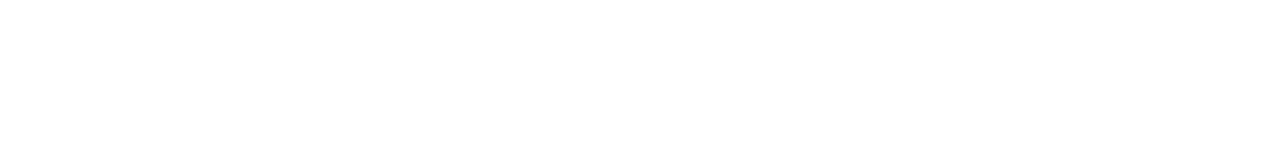
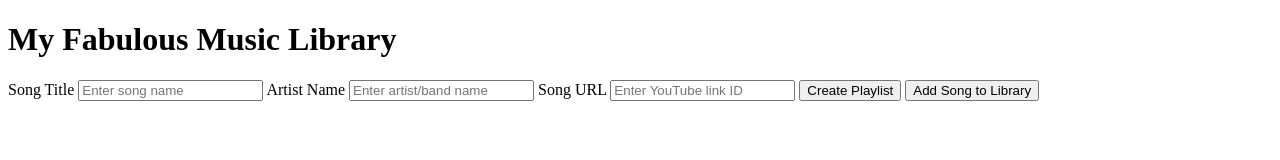
Before and after one commit to ATuray77/Phase1-Project_Music-app, a plain HTML site: page index.html in a window 1280 px wide. Drawn offline with Linux system fonts and the light colour scheme.

Commit message:
creates html form

```diff
--- a/index.html
+++ b/index.html
@@ -4,9 +4,34 @@
   <meta charset="UTF-8">
   <meta http-equiv="X-UA-Compatible" content="IE=edge">
   <meta name="viewport" content="width=device-width, initial-scale=1.0">
-  <title>Document</title>
+  <link rel="stylesheet" href="./index.js">
+  <title>My Music Library App</title>
 </head>
 <body>
+  <header id="menu">
+    <h1>My Fabulous Music Library</h1>
+  </header>
+  <div class="container">
+    <section>
+      <form id="song-form">
+        <label for="song">Song Title</label>
+        <input type="text" id="song" name="song" placeholder="Enter song name">
+
+        <label for="artist">Artist Name</label>
+        <input type="text" id="artist" name="artist" placeholder="Enter artist/band name">
+
+        <label for="youtubeID">Song URL</label>
+        <input type="text" id="youtubeID" name="youtubeID" placeholder="Enter YouTube link ID">
+
+        <button type="submit">Create Playlist</button>
+        <button type="submit">Add Song to Library</button>
+      </form>
+
+     <ul id="playlist"></ul>
+     <!--populated by 'Create Playlist'-->
+    </section>
+
+  </div>
 
 </body>
 </html>
```
